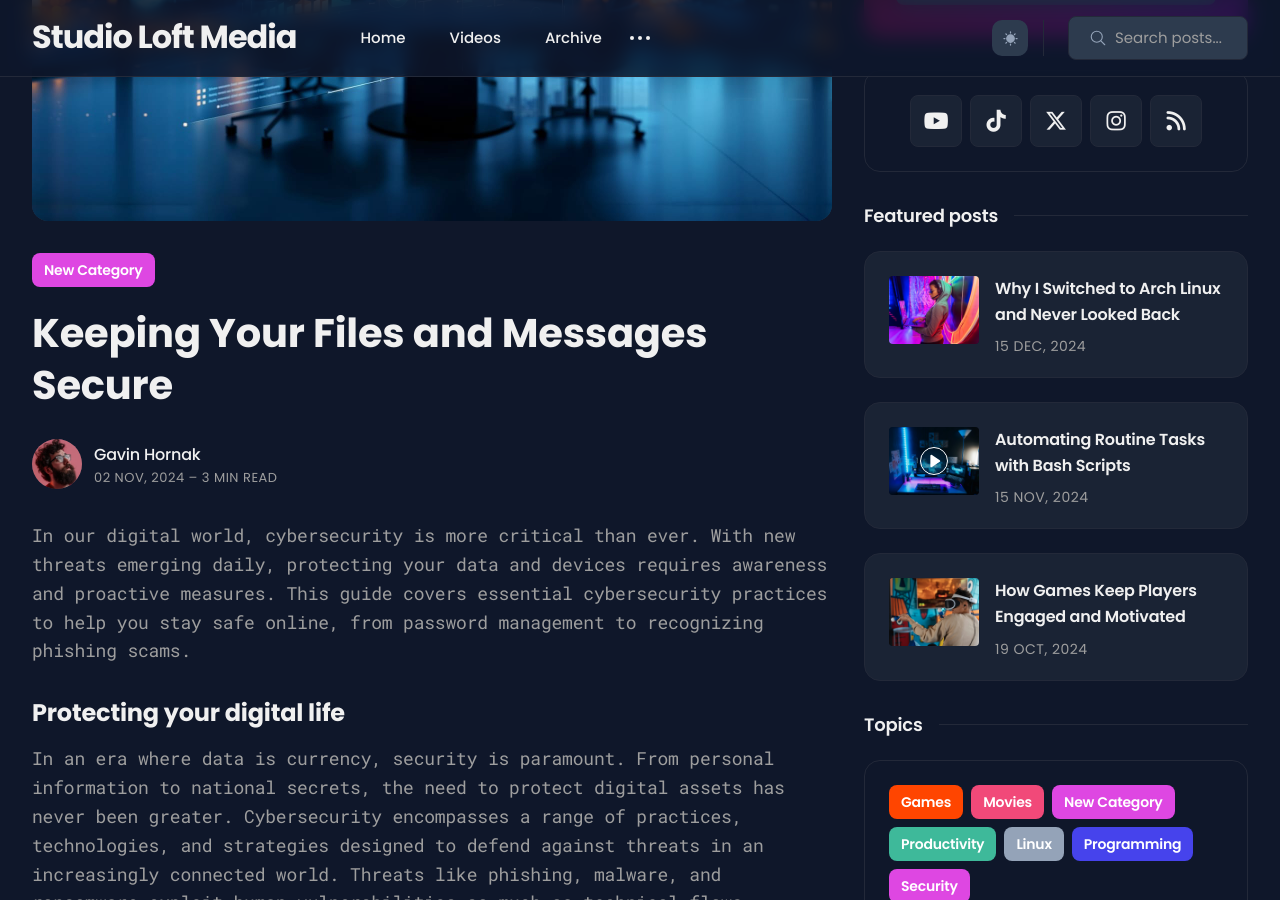
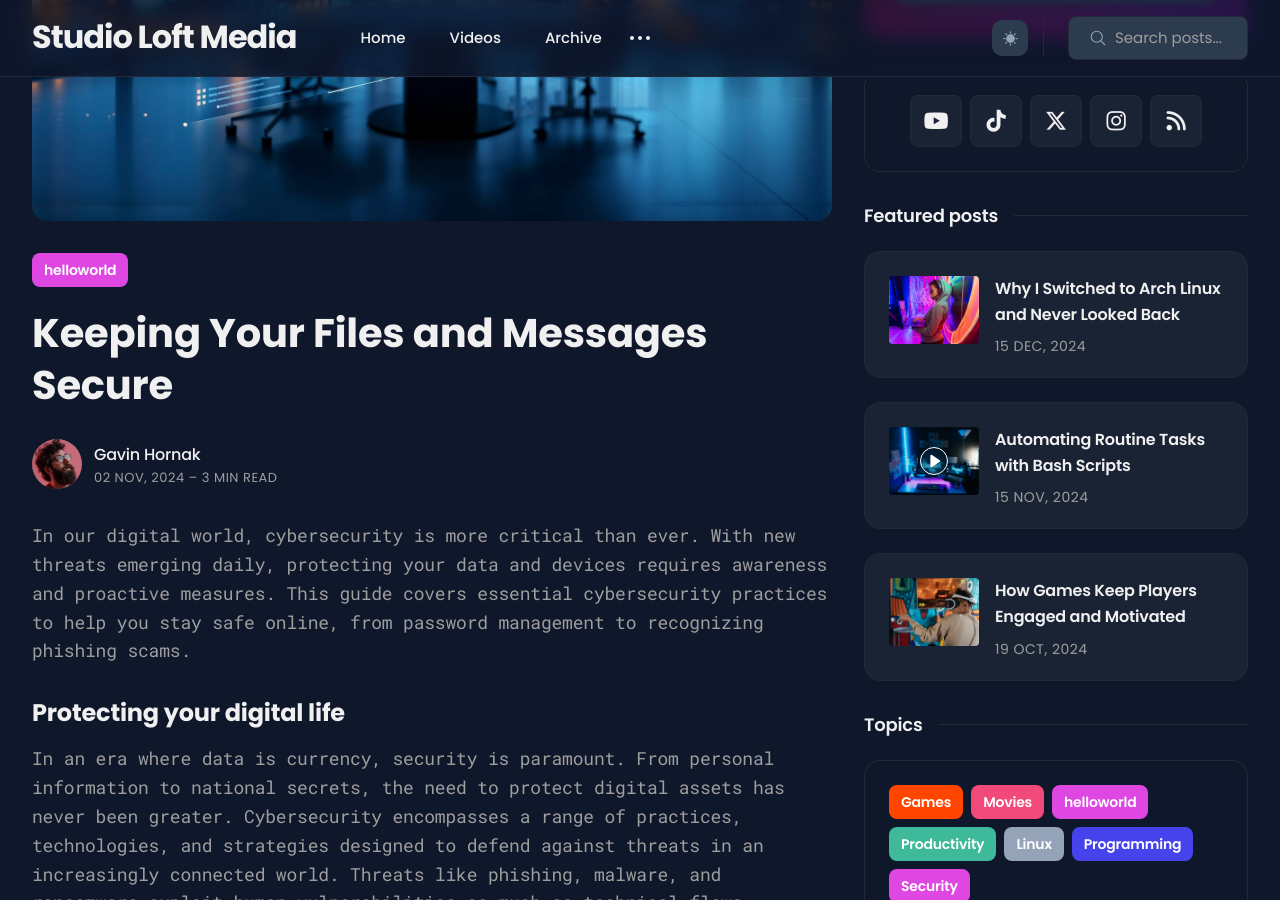
Before and after one commit to studioloft/studioloft.github.io, a Jekyll site: the page built from _posts/2024-11-02-keeping-your-files-and-messages-secure.md, in a window 1280 px wide and 900 px high, scrolled down 516 px. Built offline with Jekyll 4.4.1, drawn with Linux system fonts in a browser that asks for light colours.

Commit message:
test tag

```diff
--- a/_posts/2024-11-02-keeping-your-files-and-messages-secure.md
+++ b/_posts/2024-11-02-keeping-your-files-and-messages-secure.md
@@ -4,7 +4,7 @@ title: Keeping Your Files and Messages Secure
 description: Protect your digital world with practical guides and insights into cybersecurity. Whether you’re just getting started or want to deepen your knowledge, you’ll find everything from data protection basics to advanced encryption techniques, all designed to keep your information safe and private.
 date: 2024-11-02 15:01:35 +0300
 image: '/images/30.jpg'
-tags: [New Category]
+tags: [helloworld]
 tags_color: '#de47e2'
 ---
 
```
